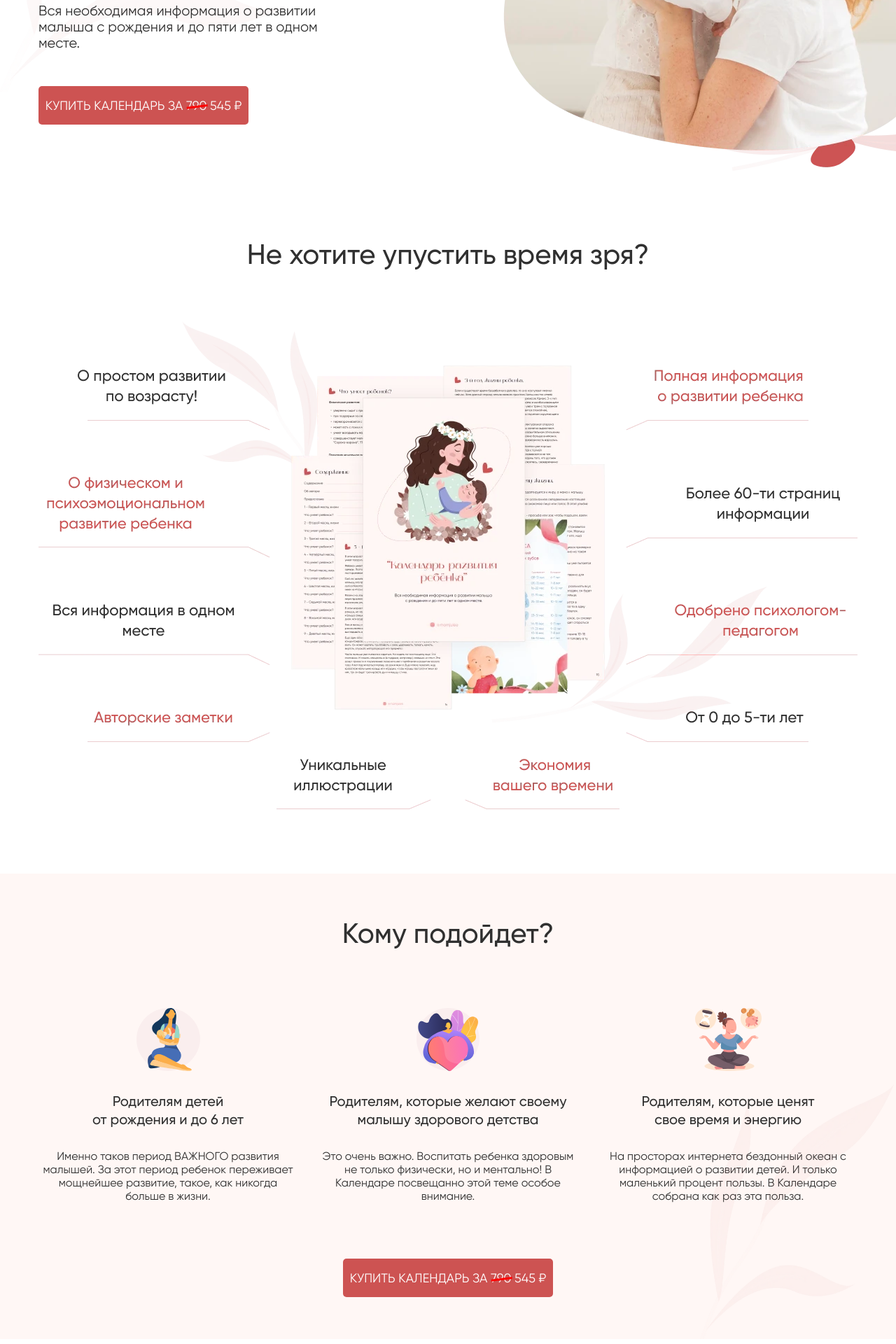
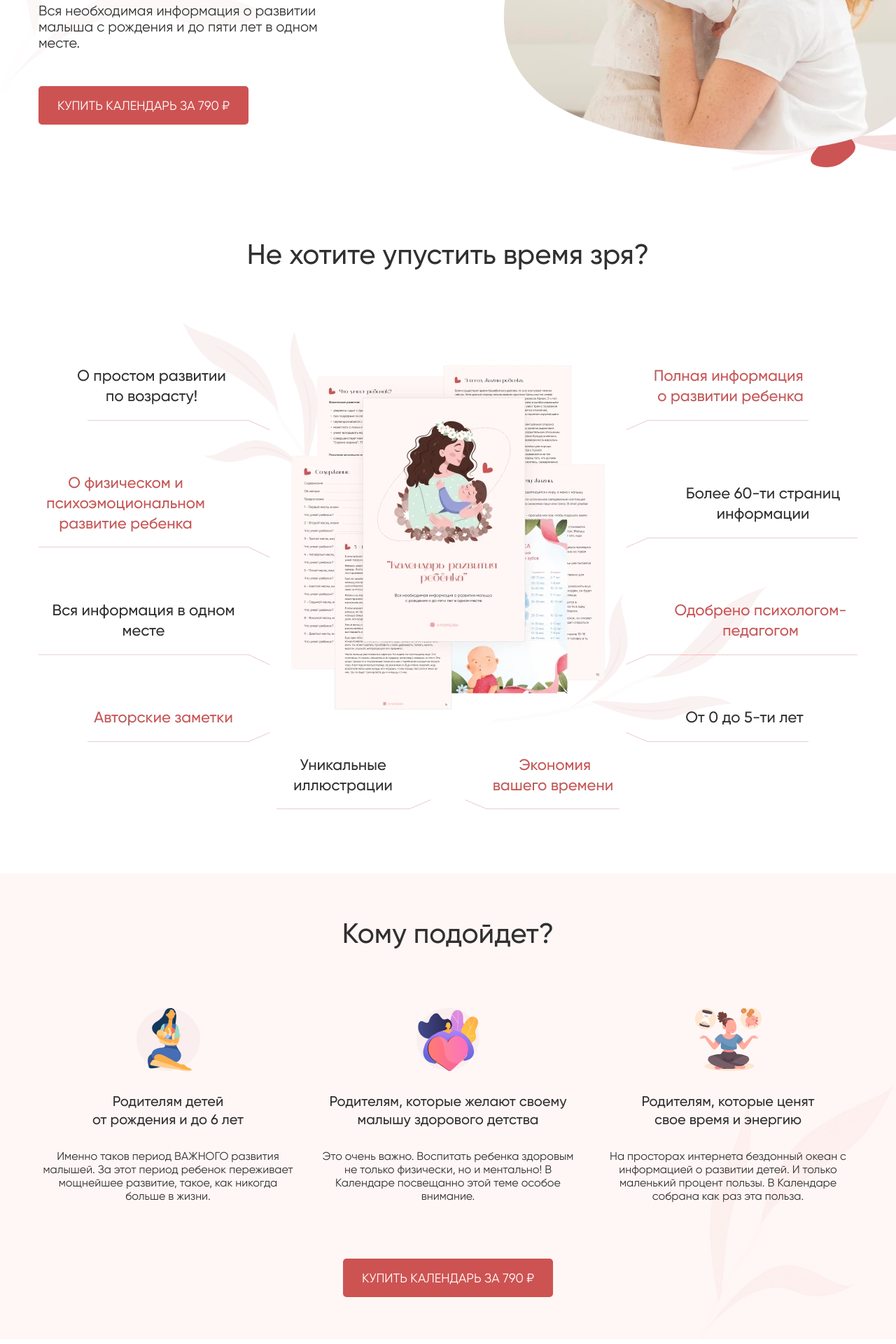
Before and after one commit to ratkevichnikita/julwebsite, a React (Create React App) app: page /calendar in a window 1280 px wide. Shown: the part 480-2400 px from the top of the page at 70% size. Built offline with nearby package versions, Linux system fonts and the light colour scheme.

Commit message:
вернул обычную стоимость

```diff
--- a/src/pages/Calendar/Calendar.js
+++ b/src/pages/Calendar/Calendar.js
@@ -97,7 +97,7 @@ const Calendar = () => {
               <h1>Раскройте потенциал вашего ребенка с помощью Календаря развития</h1>
               <p>Вся необходимая информация о развитии малыша с рождения и до пяти лет в одном месте.</p>
               {/*<button onClick={() => handleClick()} className={styles.button}>Купить календарь за 790 ₽</button>*/}
-              <Link to={"https://payform.ru/cr2Rx2d/"} className={styles.button}>Купить календарь за <span>790</span>  545 ₽</Link>
+              <Link to={"https://payform.ru/j12S3bu/"} className={styles.button}>Купить календарь за 790 ₽</Link>
             </div>
           </div>
           <div className={`${styles.headerAdv} ${styles.mobile}`}>
@@ -165,7 +165,7 @@ const Calendar = () => {
             </div>
             <img className={styles.feeds} src={feeds} alt="картинка листка"/>
             {/*<button onClick={() => handleClick()} className={styles.button}>Купить календарь за 790 ₽</button>*/}
-            <Link to={"https://payform.ru/cr2Rx2d/"} className={`${styles.button} ${styles.center}`}>Купить календарь за <span>790</span>  545 ₽</Link>
+            <Link to={"https://payform.ru/j12S3bu/"} className={`${styles.button} ${styles.center}`}>Купить календарь за 790 ₽</Link>
           </div>
         </div>
       </section>
@@ -219,7 +219,7 @@ const Calendar = () => {
                 <img className={styles.questionsImage2} src={cloudsMobile} alt="Фотография мамы и малыша"/>
               </div>
               {/*<button onClick={() => handleClick()} className={styles.button}>Купить календарь за 790 ₽</button>*/}
-              <Link to={"https://payform.ru/cr2Rx2d/"} className={`${styles.button} ${styles.center}`}>Купить календарь за <span>790</span>  545 ₽</Link>
+              <Link to={"https://payform.ru/j12S3bu/"} className={`${styles.button} ${styles.center}`}>Купить календарь за 790 ₽</Link>
             </div>
         </div>
       </section>
@@ -266,7 +266,7 @@ const Calendar = () => {
                 </div>
               </div>
               {/*<button onClick={() => handleClick()} className={styles.button}>Купить календарь за 790 ₽</button>*/}
-              <Link to={"https://payform.ru/cr2Rx2d/"} className={`${styles.button} ${styles.center}`}>Купить календарь за <span>790</span>  545 ₽</Link>
+              <Link to={"https://payform.ru/j12S3bu/"} className={`${styles.button} ${styles.center}`}>Купить календарь за 790 ₽</Link>
             </div>
 
           </div>
@@ -366,7 +366,7 @@ const Calendar = () => {
                   “Календарь развития ребенка” - это настольная книга для любых родителей, кто хочет правильно развивать и понимать своего ребенка от 0-5 лет.
                 </p>
                 {/*<button onClick={() => handleClick()} className={styles.button}>Купить календарь за 790 ₽</button>*/}
-                <Link to={"https://payform.ru/cr2Rx2d/"} className={styles.button} >Купить календарь за <span>790</span>  545 ₽</Link>
+                <Link to={"https://payform.ru/j12S3bu/"} className={styles.button}>Купить календарь за 790 ₽</Link>
               </div>
               <img src={calendar} alt="фотография Календаря развития"/>
           </div>
--- a/src/pages/Ideas/Ideas.js
+++ b/src/pages/Ideas/Ideas.js
@@ -55,7 +55,7 @@ const Ideas = () => {
             <div className={styles.offerTitle}>
               <h1>Сборник простых идей для детского развития и творчества</h1>
               <p>В сборнике собаронно более 100 простых идей на разные темы и возраст с подробным описанием и необходимыми заготовки.</p>
-              <Link to={"https://payform.ru/cr2Rx1U/"} className={styles.button}>Хочу сборник</Link>
+              <Link to={"https://payform.ru/gw2S3ao/"} className={styles.button}>Хочу сборник</Link>
             </div>
           </div>
           <div className={`${styles.headerAdv} ${styles.mobile}`}>
@@ -150,7 +150,7 @@ const Ideas = () => {
                   </SwiperSlide>
                 </Swiper>
             </div>
-            <Link to={"https://payform.ru/cr2Rx1U/"} className={`${styles.button} ${styles.reviewsButton}`}>Хочу сборник</Link>
+            <Link to={"https://payform.ru/gw2S3ao/"} className={`${styles.button} ${styles.reviewsButton}`}>Хочу сборник</Link>
           </div>
         </div>
       </section>
```
